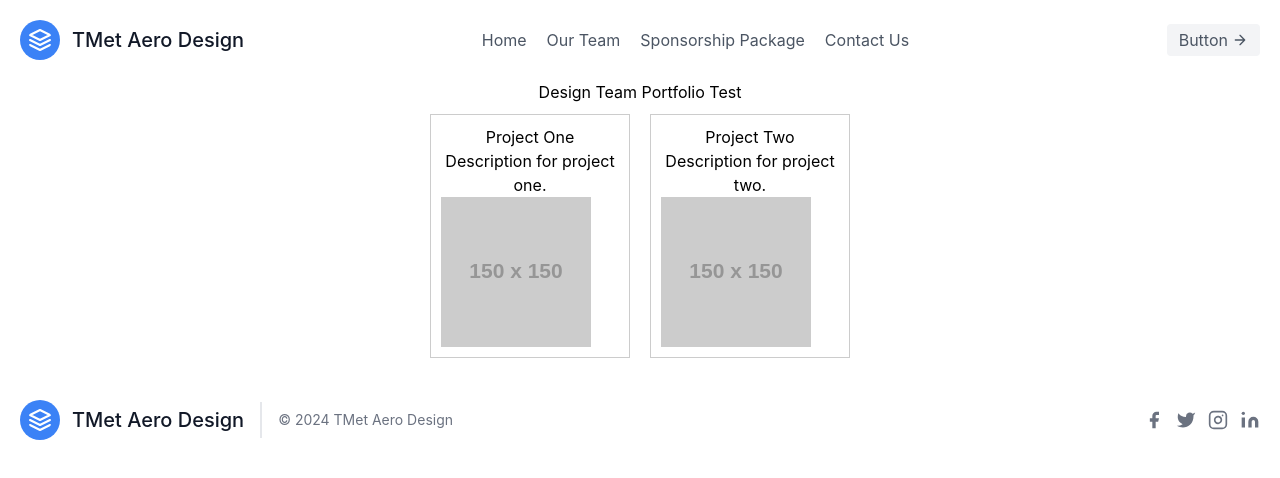
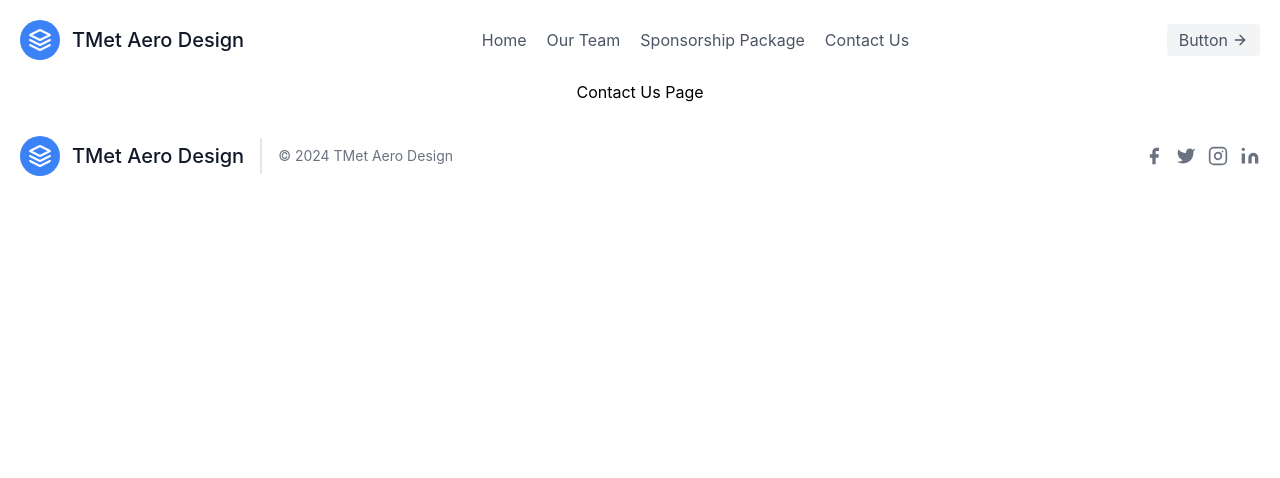
Before and after one commit to Tmet-Aero-Design/TMetAeroWebsite, a React (Create React App) app: page /TMetAeroWebsite/ContactUs in a window 1280 px wide. Shown: the top 478 px of the page. Built offline with nearby package versions, Linux system fonts and the light colour scheme.

Commit message:
Add Multiple Pages

```diff
--- a/package.json
+++ b/package.json
@@ -12,6 +12,7 @@
     "react": "^18.3.1",
     "react-dom": "^18.3.1",
     "react-redux": "^9.1.2",
+    "react-router-dom": "^6.23.1",
     "react-scripts": "5.0.1",
     "redux": "^5.0.1",
     "web-vitals": "^2.1.4"
--- a/src/App.js
+++ b/src/App.js
@@ -1,44 +1,39 @@
 // src/App.js
 import React, { useEffect } from 'react';
 import { useDispatch } from 'react-redux';
+import { BrowserRouter as Router, Routes, Route } from 'react-router-dom';
 import { setProjects } from './features/portfolio/portfolioSlice';
 import ProjectList from './components/ProjectList';
-import './App.css';
 import Header from './components/Header';
 import Footer from './components/Footer';
-
-
-const sampleProjects = [
-  {
-    id: 1,
-    title: 'Project One',
-    description: 'Description for project one.',
-    image: 'https://via.placeholder.com/150',
-  },
-  {
-    id: 2,
-    title: 'Project Two',
-    description: 'Description for project two.',
-    image: 'https://via.placeholder.com/150',
-  },
-];
+import Home from './pages/Home';
+import OurTeam from './pages/OurTeam';
+import SponsorshipPackage from './pages/SponsorshipPackage';
+import ContactUs from './pages/ContactUs';
+import './App.css';
 
 function App() {
-  const dispatch = useDispatch();
+  // const dispatch = useDispatch();
 
-  useEffect(() => {
-    dispatch(setProjects(sampleProjects));
-  }, [dispatch]);
+  // useEffect(() => {
+  //   dispatch(setProjects(sampleProjects));
+  // }, [dispatch]);
 
   return (
+    <Router basename="/TMetAeroWebsite">
       <div className="App">
         <Header />
         <main>
-        <h1>Design Team Portfolio Test</h1>
-      <ProjectList />
+          <Routes>
+            <Route path="/" element={<Home />} />
+            <Route path="/OurTeam" element={<OurTeam />} />
+            <Route path="/SponsorshipPackage" element={<SponsorshipPackage />} />
+            <Route path="/ContactUs" element={<ContactUs />} />
+          </Routes>
         </main>
         <Footer />
       </div>
+    </Router>
   );
 }
 
--- a/src/components/Header.js
+++ b/src/components/Header.js
@@ -1,11 +1,12 @@
 // src/components/Header.js
 import React from 'react';
+import { Link } from 'react-router-dom';
 
 const Header = () => {
   return (
     <header className="text-gray-600 body-font">
       <div className="container mx-auto flex flex-wrap p-5 flex-col md:flex-row items-center">
-        <a className="flex title-font font-medium items-center text-gray-900 mb-4 md:mb-0">
+        <Link className="flex title-font font-medium items-center text-gray-900 mb-4 md:mb-0" to="/">
           <svg
             xmlns="http://www.w3.org/2000/svg"
             fill="none"
@@ -19,12 +20,12 @@ const Header = () => {
             <path d="M12 2L2 7l10 5 10-5-10-5zM2 17l10 5 10-5M2 12l10 5 10-5"></path>
           </svg>
           <span className="ml-3 text-xl">TMet Aero Design</span>
-        </a>
+        </Link>
         <nav className="md:ml-auto md:mr-auto flex flex-wrap items-center text-base justify-center">
-          <a className="mr-5 hover:text-gray-900">Home</a>
-          <a className="mr-5 hover:text-gray-900">Our Team</a>
-          <a className="mr-5 hover:text-gray-900">Sponsorship Package</a>
-          <a className="mr-5 hover:text-gray-900">Contact Us</a>
+          <Link className="mr-5 hover:text-gray-900" to="/">Home</Link>
+          <Link className="mr-5 hover:text-gray-900" to="/OurTeam">Our Team</Link>
+          <Link className="mr-5 hover:text-gray-900" to="/SponsorshipPackage">Sponsorship Package</Link>
+          <Link className="mr-5 hover:text-gray-900" to="/ContactUs">Contact Us</Link>
         </nav>
         <button className="inline-flex items-center bg-gray-100 border-0 py-1 px-3 focus:outline-none hover:bg-gray-200 rounded text-base mt-4 md:mt-0">
           Button
--- /dev/null
+++ b/src/pages/ContactUs.js
@@ -0,0 +1,8 @@
+// src/pages/ContactUs.js
+import React from 'react';
+
+const ContactUs = () => {
+    return <h1>Contact Us Page</h1>;
+};
+
+export default ContactUs;
--- /dev/null
+++ b/src/pages/Home.js
@@ -0,0 +1,37 @@
+// src/pages/Home.js
+import React, { useEffect } from 'react';
+import { useDispatch } from 'react-redux';
+import { setProjects } from '../features/portfolio/portfolioSlice';
+import ProjectList from '../components/ProjectList';
+
+const sampleProjects = [
+    {
+        id: 1,
+        title: 'Project One',
+        description: 'Description for project one.',
+        image: 'https://via.placeholder.com/150',
+    },
+    {
+        id: 2,
+        title: 'Project Two',
+        description: 'Description for project two.',
+        image: 'https://via.placeholder.com/150',
+    },
+];
+
+const Home = () => {
+    const dispatch = useDispatch();
+
+    useEffect(() => {
+        dispatch(setProjects(sampleProjects));
+    }, [dispatch]);
+
+    return (
+        <div>
+            <h1>Home Page</h1>
+            <ProjectList />
+        </div>
+    );
+};
+
+export default Home;
--- /dev/null
+++ b/src/pages/OurTeam.js
@@ -0,0 +1,8 @@
+// src/pages/OurTeam.js
+import React from 'react';
+
+const OurTeam = () => {
+    return <h1>Our Team Page</h1>;
+};
+
+export default OurTeam;
--- /dev/null
+++ b/src/pages/SponsorshipPackage.js
@@ -0,0 +1,8 @@
+// src/pages/SponsorshipPackage.js
+import React from 'react';
+
+const SponsorshipPackage = () => {
+    return <h1>Sponsorship Package Page</h1>;
+};
+
+export default SponsorshipPackage;
```
Also changed, not shown: 1 other file (tests, documents, lock files or other folders). Lines whose indentation alone changed are shown as unchanged.
